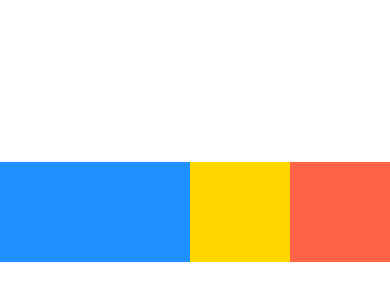
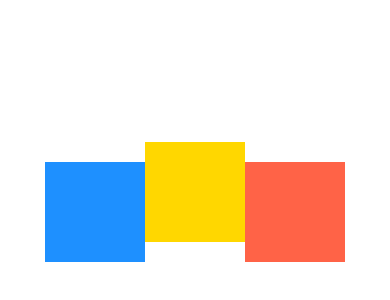
Before and after one commit to rafaelpapa81/DoneWithIt, a React Native app: screen / in a window 390 px wide. Shown: the part 210-510 px from the top of the page. Built offline with nearby package versions, Linux system fonts and the light colour scheme.

Commit message:
align position relative

```diff
--- a/App.js
+++ b/App.js
@@ -15,16 +15,12 @@ export default function App() {
         flexDirection: "row", // horizontal axis is te main
         justifyContent: "center", // center obj at main axis - it depends of flexDirection. Row is horizontal = x
         alignItems: "center", // align items to secondary axis. Row is vertical = y
-        alignContent: "center", // alignment of the entire content, not only elements of each line - only works with Wrap
-        flexWrap: "wrap",
       }}
     >
       <View
         style={{
           backgroundColor: "dodgerblue",
-          flexBasis: 100, // width or height
-          flexGrow: 1, // same as positive flex, flex: 1
-          //width: 100,
+          width: 100,
           height: 100,
         }}
       />
@@ -32,7 +28,8 @@ export default function App() {
         style={{
           backgroundColor: "gold",
           width: 100,
-          height: 100,
+          height: 100,  // in Reactive Native position relative is default for all components
+          top: -20, // same as bottom: 20 (relative to its original position, do not affect the layout around)
         }}
       />
       <View
```
